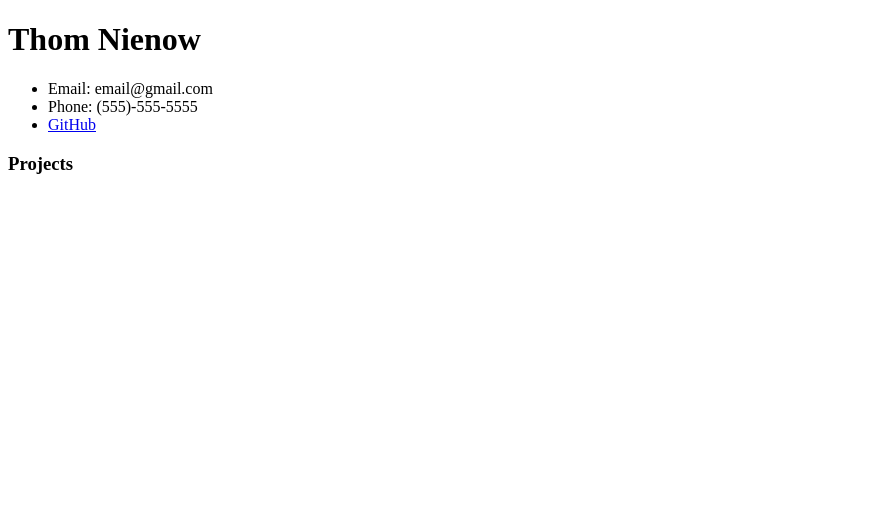
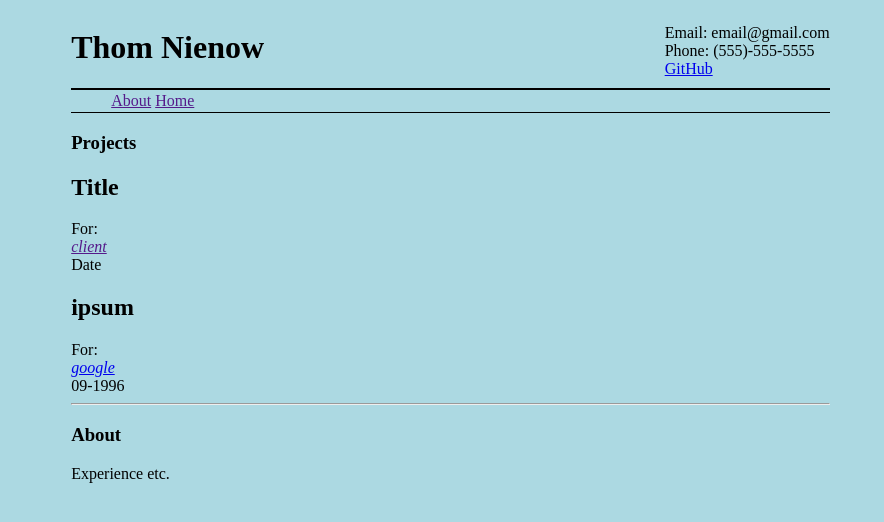
Before and after one commit to nienowt/301_portfolio, a plain HTML site: page index.html in a window 1280 px wide. Shown: the whole page, without its empty margins (0-884 px from the left). Drawn offline with nearby package versions, Linux system fonts and the light colour scheme.

Commit message:
added a little styling..got most of a project to print to the page..added css reset / html attributes

```diff
--- a/index.html
+++ b/index.html
@@ -4,6 +4,7 @@
   <head>
     <meta charset="utf-8">
     <title></title>
+    <link rel="stylesheet" href="style/reset.css">
     <link rel="stylesheet" href="style/portfolio.css">
   </head>
   <body>
@@ -16,11 +17,32 @@
             <li><a href="https://github.com">GitHub</a></li>
           </ul>
       </header>
+      <nav>
+        <ul>
+          <li class="tab"><a href="">About</a></li>
+          <li><a href="">Home</a></li>
+        </ul>
+      </nav>
       <section id="projects">
         <h3>Projects</h3>
-        <article class="template, box">
-
+        <article class="template" data-category="cat">
+          <header>
+            <h2>Title</h2>
+            <div class="byline">
+              For: <address><a href="">client</a></address>
+              <time datetime="01-2000">Date</time>
+              <section class="description"></section>
+            </div>
+          </header>
         </article>
+      </section>
+      <section id="about" class="tab-content">
+        <section>
+          <h1>About</h1>
+        <p>
+          Experience etc.
+        </p>
+        </section>
       </section>
     </main>
     <footer>
--- a/js/portfolio.js
+++ b/js/portfolio.js
@@ -5,20 +5,32 @@ function Project (a) {
   this.date = a.date;
   this.projectUrl = a.projectUrl;
   this.client = a.client;
+  this.category = a.category;
+  this.description = a.description;
 };
 
 Project.prototype.toHtml = function() {
   var $newProject = $('article.template').clone();
 
-  $newProject.data('title', this.title);
-  $newProject.data('date', this.date);
-  $newProject.data('projectUrl', this.projectUrl);
-  $newProject.data('client', this.client);
+  $newProject.find('h2').text(this.title);
+  $newProject.find('time').text(this.date);
+  $newProject.data('category', this.category);
+  $newProject.find('address > a').attr('href', this.projectUrl);
+  $newProject.find('address > a').text(this.client);
+  $newProject.find('.description').html(this.discription);
+  $newProject.append('<hr>');
+  console.log('okay');
 
   $newProject.removeClass('template');
   return $newProject;
 };
 
-projectData.forEach(function(a) {
-  projects.push(new Project(a));
+projectData.forEach(function(ele) {
+  projects.push(new Project(ele));
+  console.log('what');
 });
+
+projects.forEach(function(a){
+  $('#projects').append(a.toHtml());
+  console.log('why not');
+});
--- a/js/projects.js
+++ b/js/projects.js
@@ -1,8 +1,10 @@
 var projectData = [
   {
     title: 'ipsum',
-    date: 'oct 5, 1996',
+    date: '09-1996',
+    category: 'skilled',
     projectUrl: 'https://www.google.com/',
-    client: 'google'
+    client: 'google',
+    description: '<p>I created google, in its entirety, alone</p>',
   }
 ];
--- a/style/portfolio.css
+++ b/style/portfolio.css
@@ -0,0 +1,35 @@
+main {
+  margin-left:5%;
+  margin-right:35%;
+}
+
+body {
+background-color: #ACD9E2;
+}
+
+header h1 {
+  display:inline-block;
+}
+
+header ul {
+  dislay: inline-block;
+  float:right;
+}
+
+nav {
+  border-bottom: solid black 1px;
+  border-top: solid black 2px;
+}
+
+li {
+list-style: none;
+}
+
+nav li {
+  display:inline-block;
+}
+
+nav ul {
+  margin-top: 2px;
+  margin-bottom:2px;
+}
```
Also changed, not shown: style/reset.css (added).
